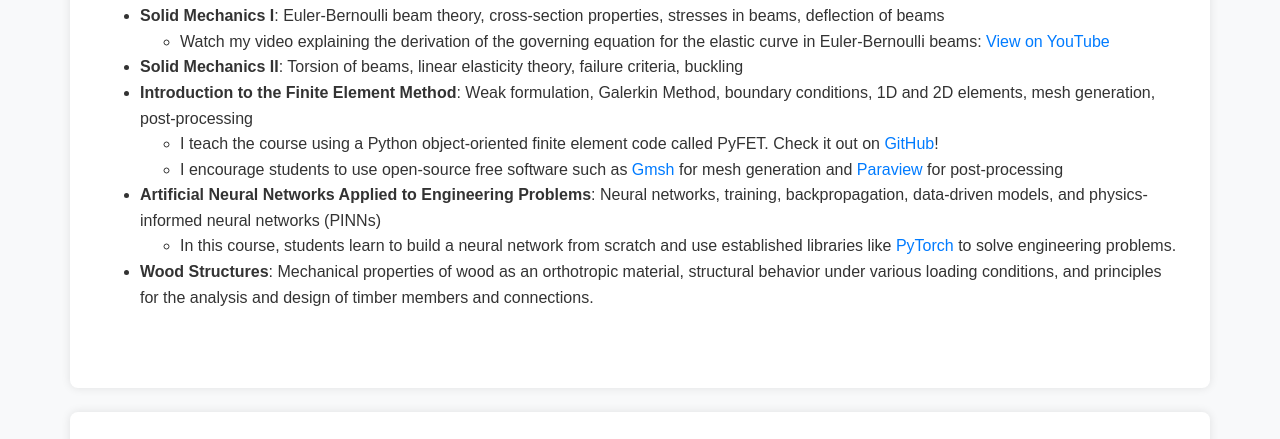
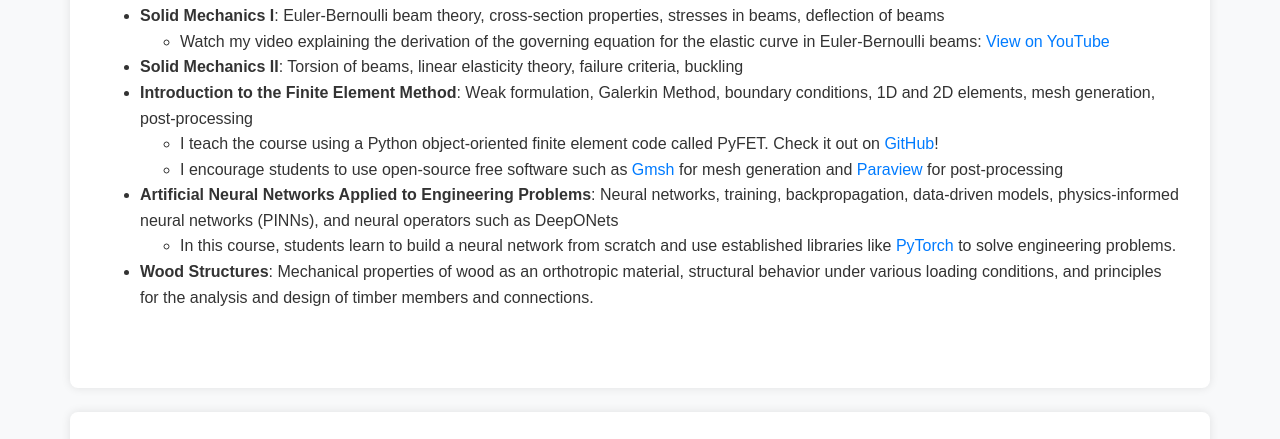
Before and after one commit to nathanshauer/nathanshauer, a plain HTML site: page index.html in a window 1280 px wide. Shown: the part 2133-2572 px from the top of the page. Drawn offline with nearby package versions, Linux system fonts and the light colour scheme.

Commit message:
feat: add I teach deeponets

```diff
--- a/index.html
+++ b/index.html
@@ -168,7 +168,7 @@
                         <li>I encourage students to use open-source free software such as <a href="https://gmsh.info/" target="_blank">Gmsh</a> for mesh generation and <a href="https://www.paraview.org/" target="_blank">Paraview</a> for post-processing </li>
                     </ul>
                 </li>
-                <li><strong>Artificial Neural Networks Applied to Engineering Problems</strong>: Neural networks, training, backpropagation, data-driven models, and physics-informed neural networks (PINNs)</li>
+                <li><strong>Artificial Neural Networks Applied to Engineering Problems</strong>: Neural networks, training, backpropagation, data-driven models, physics-informed neural networks (PINNs), and neural operators such as DeepONets</li>
                     <ul>
                         <li>In this course, students learn to build a neural network from scratch and use established libraries like <a href="https://pytorch.org/" target="_blank">PyTorch</a> to solve engineering problems.</li>
                     </ul>
```
